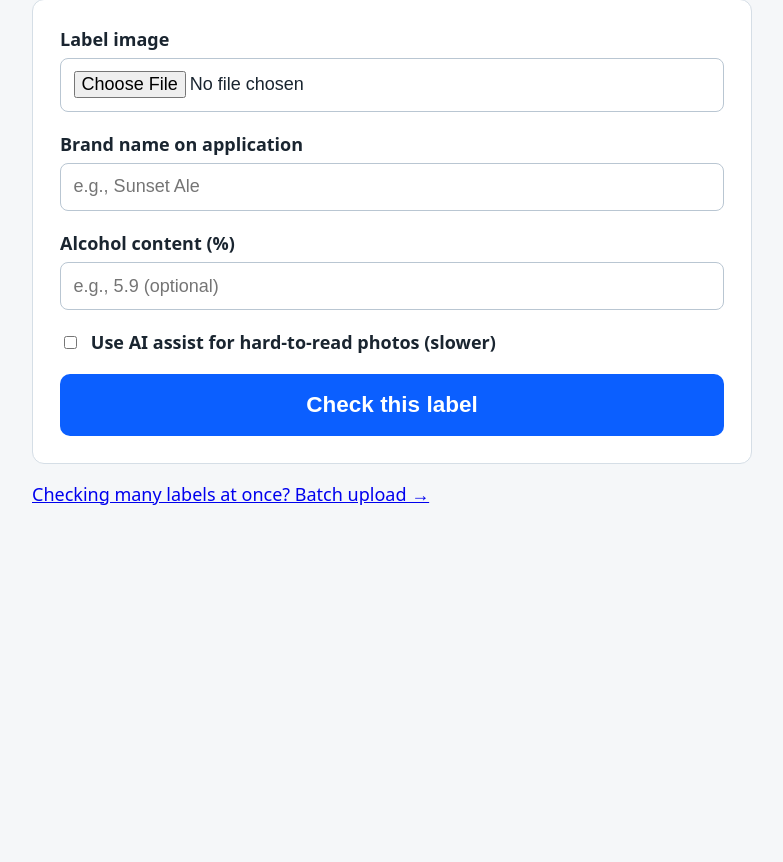
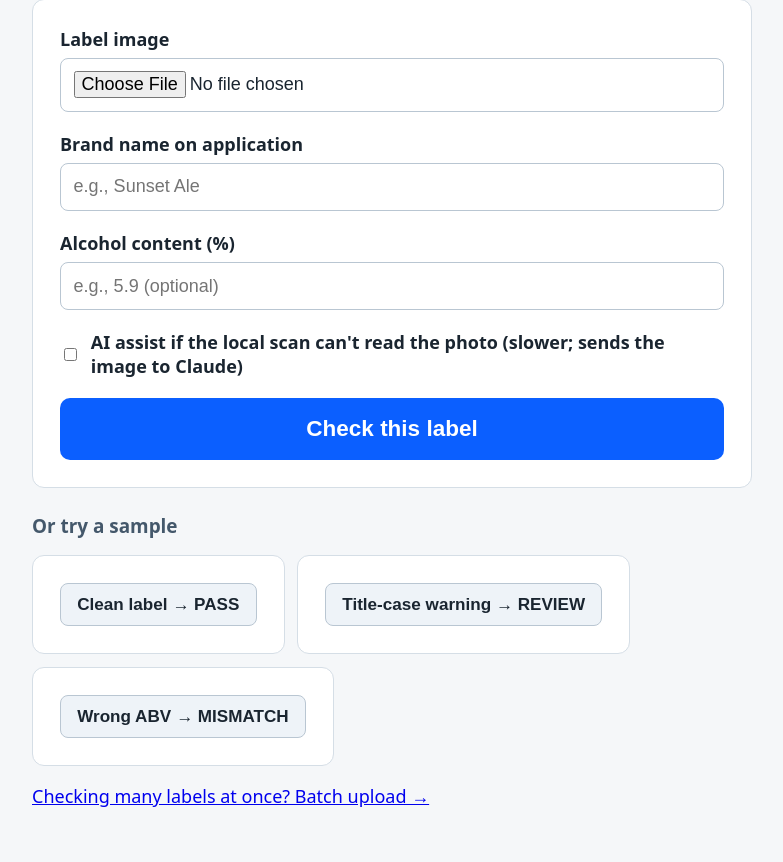
Before and after one commit to saltxd/ttb-label-check, a FastAPI app: page / in a window 1280 px wide. Shown: the part 178-1040 px from the top of the page, without its empty margins (248-1031 px from the left). Before the commit the page ends 683 px from the top, so only its background shows below. Run offline with FastAPI, Linux system fonts and the light colour scheme.

Commit message:
ux: one-click demo buttons, expected-vs-found evidence, honest AI-assist trigger + copy; README domain note (review feedback)

```diff
--- a/app/main.py
+++ b/app/main.py
@@ -52,13 +52,39 @@ def _run_one(image: bytes, media_type: str, data: ApplicationData, use_ai: bool)
     start = time.monotonic()
     used_ai = False
     text = extract_text(image)
-    # AI assist only when asked AND local OCR came up near-empty (hard photo).
-    if use_ai and ai.ai_available() and len(text.strip()) < 40:
-        text, used_ai = ai.ai_extract_text(image, media_type), True
     result = verify_label(data, text)
+    # AI assist when asked AND the local scan failed the photo: near-empty OCR,
+    # or 200 chars of glare-junk that matched neither brand nor warning.
+    local_failed = (len(text.strip()) < 40
+                    or (result.fields["brand_name"].status == "MISSING"
+                        and result.fields["warning"].status == "MISSING"))
+    if use_ai and ai.ai_available() and local_failed:
+        try:
+            result = verify_label(data, ai.ai_extract_text(image, media_type))
+            used_ai = True
+        except Exception:
+            pass  # AI assist is best-effort; the local result stands
     result.elapsed_ms = int((time.monotonic() - start) * 1000)
     result.ai_assist_used = used_ai
     return result
+
+
+DEMOS = {
+    "pass": ("good_label.png", "A clean label that matches its application"),
+    "warning-case": ("case_violation.png", "Warning text correct but 'Government Warning' in title case"),
+    "abv-mismatch": ("abv_mismatch.png", "Label says 6.2%, application says 5.9%"),
+}
+
+
+@app.post("/demo/{name}", response_class=HTMLResponse)
+def demo(request: Request, name: str):
+    if name not in DEMOS:
+        raise HTTPException(404, "Unknown demo")
+    image = (Path(__file__).resolve().parent.parent / "samples" / DEMOS[name][0]).read_bytes()
+    data = ApplicationData(application_id=f"demo: {DEMOS[name][1]}",
+                           brand_name="Sunset Ale", abv=5.9)
+    return templates.TemplateResponse(request, "_result.html",
+                                      {"results": [_run_one(image, "image/png", data, False)]})
 
 
 @app.get("/batch", response_class=HTMLResponse)
--- a/app/static/style.css
+++ b/app/static/style.css
@@ -19,3 +19,10 @@ tr.match .status { color: #1d8a45; font-weight: 700; }
 tr.review .status { color: #d97706; font-weight: 700; }
 tr.mismatch .status, tr.missing .status { color: #c22525; font-weight: 700; }
 .meta { color: #44586b; font-size: .9rem; }
+.demos { margin-top: 1.4rem; }
+.demos h2 { font-size: 1.05rem; color: #44586b; }
+.demo-row { display: flex; gap: .7rem; flex-wrap: wrap; }
+button.demo { font-size: .95rem; font-weight: 600; padding: .6rem .9rem; background: #eef3f8; color: #1a2530; border: 1px solid #b9c6d2; border-radius: 8px; cursor: pointer; }
+button.demo:hover { background: #dfe9f2; }
+.ev { font-family: ui-monospace, monospace; font-size: .82rem; background: #f2f5f8; border-radius: 6px; padding: .35rem .5rem; margin-top: .35rem; }
+.ev span { font-weight: 700; color: #44586b; font-family: system-ui, sans-serif; }
--- a/app/templates/index.html
+++ b/app/templates/index.html
@@ -8,8 +8,16 @@
     <label>Label image <input type="file" name="label_image" accept="image/*" required></label>
     <label>Brand name on application <input type="text" name="brand_name" required placeholder="e.g., Sunset Ale"></label>
     <label>Alcohol content (%) <input type="text" name="abv" inputmode="decimal" placeholder="e.g., 5.9 (optional)"></label>
-    {% if ai_available %}<label class="row"><input type="checkbox" name="use_ai" value="true"> Use AI assist for hard-to-read photos (slower)</label>{% endif %}
+    {% if ai_available %}<label class="row"><input type="checkbox" name="use_ai" value="true"> AI assist if the local scan can't read the photo (slower; sends the image to Claude)</label>{% endif %}
     <button type="submit">Check this label</button>
   </form>
+  <section class="demos">
+    <h2>Or try a sample</h2>
+    <div class="demo-row">
+      <form action="/demo/pass" method="post"><button class="demo">Clean label &rarr; PASS</button></form>
+      <form action="/demo/warning-case" method="post"><button class="demo">Title-case warning &rarr; REVIEW</button></form>
+      <form action="/demo/abv-mismatch" method="post"><button class="demo">Wrong ABV &rarr; MISMATCH</button></form>
+    </div>
+  </section>
   <p><a href="/batch">Checking many labels at once? Batch upload &rarr;</a></p>
 </main></body></html>
```
Also changed, not shown: app/templates/_result.html (+7 -1 lines), tests/test_api.py (+31 -0 lines), README.md.
